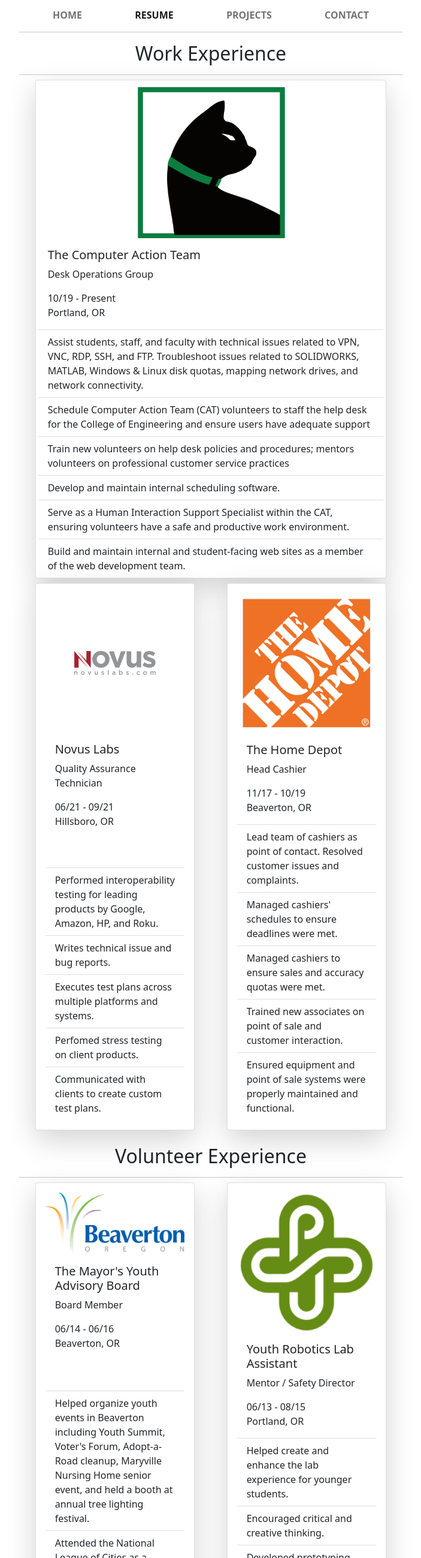
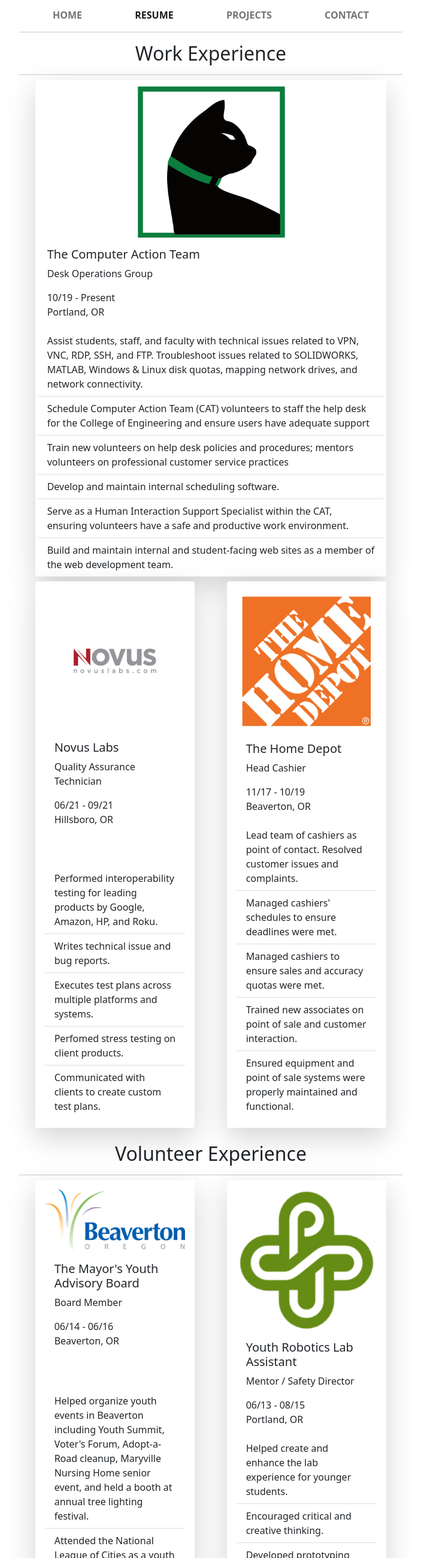
Before and after one commit to Iwasson/Iwasson.github.io, a plain HTML site: page previous.html in a window 1280 px wide. Shown: the part 203-2800 px from the top of the page at 60% size, without its empty margins (288-991 px from the left). Drawn offline with nearby package versions, Linux system fonts and the light colour scheme.

Commit message:
Tweaking styling and verbage
first pass on proof reading

```diff
--- a/previous.html
+++ b/previous.html
@@ -13,7 +13,7 @@
   </head>
   <body>
     <div class="mx-auto text-center">
-      <img src="./assets/Ian-Logo.png" class="logo">
+      <a href="index.html"><img src="./assets/Ian-Logo.png" class="logo"></a>
     </div>
     <nav class="navbar navbar-expand navbar-light justify-content-center">
       <div class="navbar-nav container-fluid fw-bold">
@@ -29,7 +29,7 @@
       <hr />
 
       <!-- theCAT Work Experience -->
-      <div class="card col-lg-11 col-md-12 col-sm-12 pt-2 my-2 shadow-lg">
+      <div class="card col-lg-11 col-md-12 col-sm-12 pt-2 my-2 shadow-lg border-0">
         <img
           src="./assets/catlogo.png"
           class="card-img-top catLogo"
@@ -71,7 +71,7 @@
       </div>
 
       <!-- Novus Work Experience -->
-      <div class="card col-lg-5 col-md-12 col-sm-12 p-3 shadow-lg mb-2">
+      <div class="card col-lg-5 col-md-12 col-sm-12 p-3 shadow-lg mb-2 border-0">
         <img
           src="./assets/NOVUS logo.png"
           class="card-img-top my-5 p-5"
@@ -92,7 +92,7 @@
       </div>
 
       <!-- the Home Depot Work Experience -->
-      <div class="card col-lg-5 offset-lg-1 col-md-12 col-sm-12 p-3 shadow-lg mb-2">
+      <div class="card col-lg-5 offset-lg-1 col-md-12 col-sm-12 p-3 shadow-lg mb-2 border-0">
         <img
           src="./assets/homedepot.png"
           class="card-img-top depotLogo"
@@ -121,7 +121,7 @@
       <h2 class="my-3 col-12 text-center">Volunteer Experience</h2>
       <hr class="mb-2">
       <!-- MYAB Volunteer Experience -->
-      <div class="card col-lg-5 col-md-12 col-sm-12 p-3 shadow-lg mb-2">
+      <div class="card col-lg-5 col-md-12 col-sm-12 p-3 shadow-lg mb-2 border-0">
         <img
           src="./assets/beaverton logo.png"
           class="card-img-top"
@@ -144,7 +144,7 @@
       </div>
 
       <!-- Robotics Volunteer Experience -->
-      <div class="card col-lg-5 offset-lg-1 col-md-12 col-sm-12 p-3 shadow-lg mb-2">
+      <div class="card col-lg-5 offset-lg-1 col-md-12 col-sm-12 p-3 shadow-lg mb-2 border-0">
         <img
           src="./assets/PSU Logos.png"
           class="card-img-top psuLogo"
```
Also changed, not shown: contact.html (+1 -1 lines), index.html (+3 -2 lines), projects.html (+2 -2 lines).
